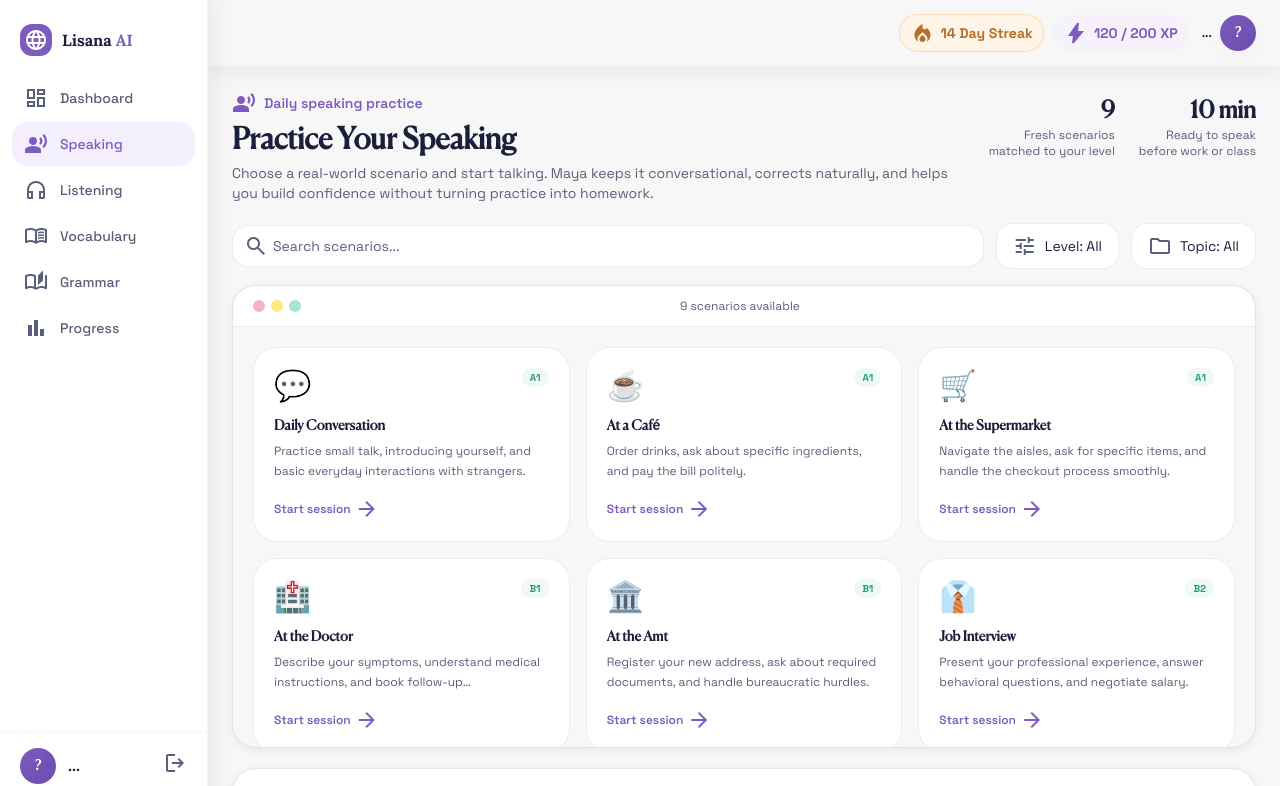
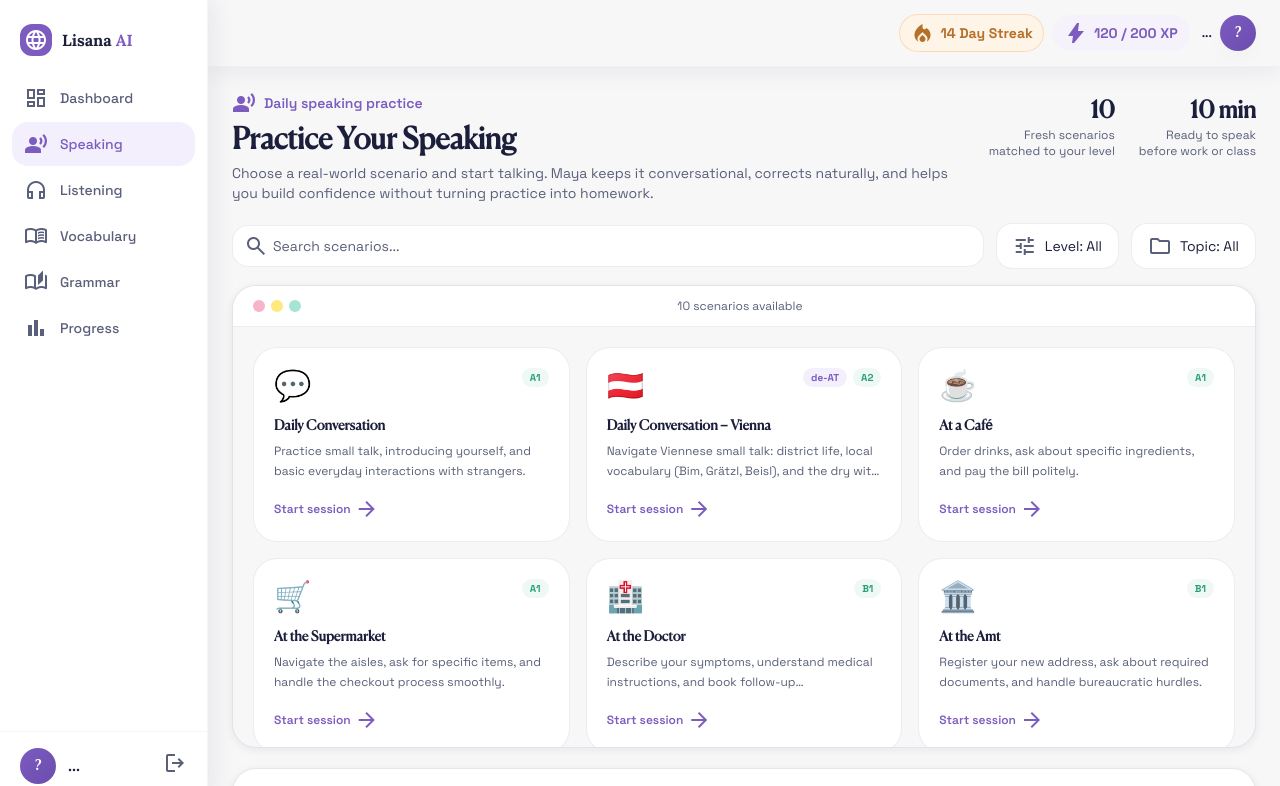
Before and after one commit to MelikeZeynepTapci/lisana-ai, a Next.js app in the folder frontend/: page /speaking in a window 1280 px wide. Shown: the top 786 px of the page. Built offline with nearby package versions, Linux system fonts and the light colour scheme; no server answers.

Commit message:
cultural layer to the sessions and prompt fix

```diff
--- a/frontend/src/app/(app)/speaking/page.tsx
+++ b/frontend/src/app/(app)/speaking/page.tsx
@@ -9,6 +9,15 @@ const scenarios = [
     level: "A1",
     levelColor: "bg-tertiary-container text-tertiary-on-container",
     desc: "Practice small talk, introducing yourself, and basic everyday interactions with strangers.",
+  },
+  {
+    emoji: "🇦🇹",
+    scenarioId: "daily_conversation_vienna_v1",
+    title: "Daily Conversation – Vienna",
+    level: "A2",
+    levelColor: "bg-tertiary-container text-tertiary-on-container",
+    desc: "Navigate Viennese small talk: district life, local vocabulary (Bim, Grätzl, Beisl), and the dry wit of Wiener Schmäh.",
+    tag: "de-AT",
   },
   {
     emoji: "☕",
@@ -96,7 +105,7 @@ export default function SpeakingPage() {
           </div>
           <div className="flex gap-6 flex-shrink-0 sm:mt-1">
             <div className="text-right">
-              <p className="font-lexend font-bold text-2xl text-on-surface">9</p>
+              <p className="font-lexend font-bold text-2xl text-on-surface">10</p>
               <p className="font-manrope text-xs text-on-surface-variant">Fresh scenarios<br />matched to your level</p>
             </div>
             <div className="text-right">
@@ -137,7 +146,7 @@ export default function SpeakingPage() {
               <div className="w-3 h-3 rounded-full bg-yellow-300/70" />
               <div className="w-3 h-3 rounded-full bg-tertiary/50" />
             </div>
-            <span className="font-manrope text-xs text-on-surface-variant">9 scenarios available</span>
+            <span className="font-manrope text-xs text-on-surface-variant">10 scenarios available</span>
             <div className="w-14" />
           </div>
 
@@ -151,9 +160,16 @@ export default function SpeakingPage() {
                 >
                   <div className="flex items-start justify-between mb-3">
                     <span className="text-3xl">{sc.emoji}</span>
-                    <span className={`text-[10px] font-manrope font-bold px-2 py-0.5 rounded-full ${sc.levelColor}`}>
-                      {sc.level}
-                    </span>
+                    <div className="flex items-center gap-1.5">
+                      {"tag" in sc && sc.tag && (
+                        <span className="text-[10px] font-manrope font-bold px-2 py-0.5 rounded-full bg-primary-container text-primary">
+                          {sc.tag}
+                        </span>
+                      )}
+                      <span className={`text-[10px] font-manrope font-bold px-2 py-0.5 rounded-full ${sc.levelColor}`}>
+                        {sc.level}
+                      </span>
+                    </div>
                   </div>
                   <h3 className="font-lexend font-semibold text-sm text-on-surface mb-1.5">{sc.title}</h3>
                   <p className="font-manrope text-xs text-on-surface-variant line-clamp-2 leading-relaxed mb-4">{sc.desc}</p>
```
Also changed, not shown: 5 other files (tests, documents, lock files or other folders).
